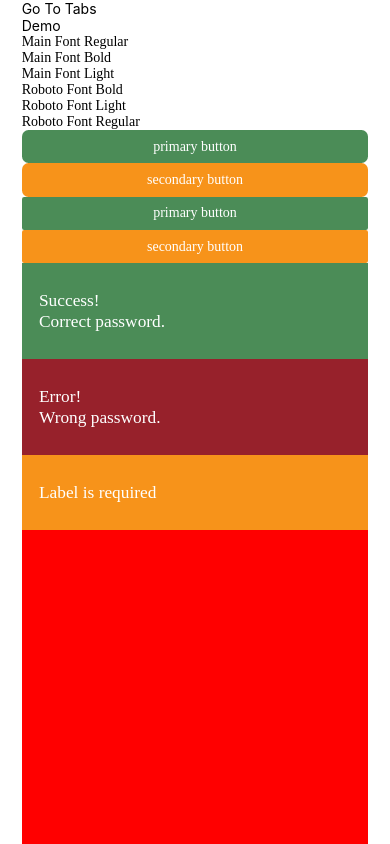
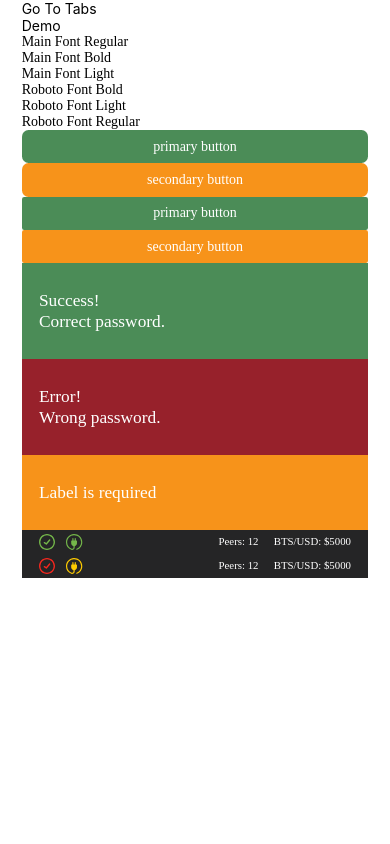
Before and after one commit to PredragWebDev/WhiteWallet, a React Native app: screen /WhiteWallet.DemoScreen in a window 390 px wide. Built offline with nearby package versions, Linux system fonts and the light colour scheme.

Commit message:
status bar component

```diff
--- /dev/null
+++ b/src/assets/icons/CircleCheckIcon.tsx
@@ -0,0 +1,26 @@
+import * as React from "react"
+import Svg, { SvgProps, G, Path, Defs, ClipPath } from "react-native-svg"
+
+interface Props {
+  props?: SvgProps;
+  color?: string
+}
+const CircleCheckIcon = ({props, color = "#74B64A"}: Props) => (
+  <Svg
+    width={16}
+    height={16}
+    fill="none"
+    {...props}
+  >
+    <G fill={color} clipPath="url(#a)">
+      <Path d="M8 16c-4.411 0-8-3.589-8-8s3.589-8 8-8 8 3.589 8 8-3.589 8-8 8ZM8 1.333A6.674 6.674 0 0 0 1.333 8 6.674 6.674 0 0 0 8 14.667 6.674 6.674 0 0 0 14.667 8 6.674 6.674 0 0 0 8 1.333Z" />
+      <Path d="M7.333 10.667a.664.664 0 0 1-.37-.112l-2-1.334a.667.667 0 0 1 .74-1.11l1.502 1 2.95-3.539a.666.666 0 1 1 1.024.854l-3.333 4a.665.665 0 0 1-.513.24Z" />
+    </G>
+    <Defs>
+      <ClipPath id="a">
+        <Path fill="#fff" d="M0 0h16v16H0z" />
+      </ClipPath>
+    </Defs>
+  </Svg>
+)
+export default CircleCheckIcon
--- /dev/null
+++ b/src/assets/icons/PowerIcon.tsx
@@ -0,0 +1,22 @@
+import * as React from "react"
+import Svg, { SvgProps, Path } from "react-native-svg"
+
+interface Props {
+    props?: SvgProps;
+    color?: string
+  }
+
+const PowerIcon = ({props, color = "#74B64A"}: Props) => (
+  <Svg
+    width={17}
+    height={16}
+    fill="none"
+    {...props}
+  >
+    <Path
+      fill={color}
+      d="M13.79 2.272C12.163.702 10.069-.055 7.8.003 3.61.178.178 3.61.003 7.856a8.186 8.186 0 0 0 5.352 7.97c.291.116.582.174.815.174.523 0 .988-.175 1.396-.465a2.541 2.541 0 0 0 1.105-2.095v-1.28c1.338-.29 2.327-1.454 2.327-2.85V6.984c0-.35-.233-.582-.582-.582h-.582V4.657c0-.35-.232-.582-.581-.582-.35 0-.582.233-.582.582v1.745H7.508V4.657c0-.35-.232-.582-.581-.582-.35 0-.582.233-.582.582v1.745h-.582c-.349 0-.581.233-.581.582V9.31c0 1.396.989 2.56 2.326 2.85v1.28c0 .466-.232.873-.581 1.164a1.5 1.5 0 0 1-1.222.174c-2.792-1.105-4.653-3.839-4.537-6.922.116-3.548 3.141-6.573 6.69-6.69 1.92-.058 3.722.64 5.119 1.92a6.95 6.95 0 0 1 2.152 5.061c0 2.909-1.803 5.526-4.537 6.515-.291.116-.466.465-.35.756.117.291.466.466.757.35 3.14-1.164 5.293-4.247 5.293-7.621 0-2.21-.872-4.305-2.501-5.875Z"
+    />
+  </Svg>
+)
+export default PowerIcon
--- /dev/null
+++ b/src/components/common/StatusBar.tsx
@@ -0,0 +1,90 @@
+import CircleCheckIcon from '@/assets/icons/CircleCheckIcon'
+import PowerIcon from '@/assets/icons/PowerIcon'
+import theme from '@/constants/theme'
+import { horizontalScale, verticalScale } from '@/helpers/scale'
+import React from 'react'
+import { StyleSheet, View } from 'react-native'
+import AppText from './AppText'
+
+export enum Status {
+    SUCCESS = 'SUCCESS',
+    WARNING = 'WARNING',
+    ERROR = 'ERROR'
+}
+
+interface Props {
+    peers: number;
+    BTS2USD: number;
+    checkStatus?: Status,
+    powerStatus?: Status
+}
+
+const StatusBar = ({peers, BTS2USD, checkStatus = Status.SUCCESS, powerStatus = Status.SUCCESS}: Props) => {
+    let checkColor: string, powerColor: string;
+    switch (checkStatus) {
+        case Status.SUCCESS:
+            checkColor = theme.colors.iconGreen
+            break;
+        case Status.WARNING:
+            checkColor = theme.colors.iconYellow
+            break;
+        case Status.ERROR:
+            checkColor = theme.colors.iconRed
+            break;
+    }
+
+    switch (powerStatus) {
+        case Status.SUCCESS:
+            powerColor = theme.colors.iconGreen
+            break;
+        case Status.WARNING:
+            powerColor = theme.colors.iconYellow
+            break;
+        case Status.ERROR:
+            powerColor = theme.colors.iconRed
+            break;
+    }
+
+    return (
+        <View style={styles.container}>
+            <View style={styles.subContainer}>
+                <CircleCheckIcon props={{
+                    style: {
+                        marginRight: horizontalScale(10)
+                    }
+                }} color={checkColor} />
+                <PowerIcon color={powerColor}/>
+            </View>
+            <View style={styles.subContainer}>
+                <AppText style={styles.text}>
+                    Peers: {peers}
+                </AppText>
+                <AppText style={styles.text}>
+                    BTS/USD: ${BTS2USD}
+                </AppText>
+            </View>
+        </View>
+    )
+}
+
+const styles = StyleSheet.create({
+    container: {
+        backgroundColor: theme.colors.bgBlack,
+        flexDirection: 'row',
+        justifyContent: 'space-between',
+        alignItems: 'center',
+        paddingVertical: verticalScale(3),
+        paddingHorizontal: horizontalScale(16)
+    },
+    subContainer: {
+        flexDirection: 'row'
+    },
+    text: {
+        marginLeft: horizontalScale(14),
+        fontSize: horizontalScale(10),
+        lineHeight: horizontalScale(12),
+        color: theme.colors.white
+    }
+})
+
+export default StatusBar;
--- a/src/constants/theme.ts
+++ b/src/constants/theme.ts
@@ -8,7 +8,10 @@ const theme: ITheme = {
     bgBlack: '#252526',
     wwGreen: '#4B8C57',
     wwYellow: '#F7931A',
-    wwRed: '#97212B'
+    wwRed: '#97212B',
+    iconGreen: "#74B64A",
+    iconYellow: '#FFCC00',
+    iconRed: '#F6271E'
   },
   fontFamily: {
     mainRegular: 'CascadiaCode-Regular',
--- a/src/constants/theme.types.ts
+++ b/src/constants/theme.types.ts
@@ -7,6 +7,9 @@ export interface ITheme {
       wwGreen: string;
       wwYellow: string;
       wwRed: string;
+      iconGreen: string,
+      iconRed: string;
+      iconYellow: string;
     };
     fontFamily: {
       mainRegular: string;
--- a/src/containers/DemoScreen.tsx
+++ b/src/containers/DemoScreen.tsx
@@ -1,11 +1,12 @@
 import React from 'react';
-import { View, StyleSheet, Text, TouchableOpacity } from 'react-native';
+import {Text, TouchableOpacity } from 'react-native';
 import useAppNavigation from '@/hooks/useAppNavigation';
 import { TabsScreen } from '@/AppNavigation';
 import AppText from '@/components/common/AppText';
 import AppButton from '@/components/common/AppButton';
 import AppNotification, { NotificationType } from '@/components/common/AppNotification';
 import AppLayout from '@/components/common/AppLayout';
+import StatusBar, { Status } from '@/components/common/StatusBar';
 
 const Demo = () => {
     const navigation = useAppNavigation()
@@ -56,10 +57,16 @@ const Demo = () => {
             type={NotificationType.WARNING}
             content='Label is required'
             />
-            <View style={{
-                height: 400,
-                backgroundColor: 'red'
-            }}></View>
+            <StatusBar
+            peers={12}
+            BTS2USD={5000}
+            />
+            <StatusBar
+            peers={12}
+            BTS2USD={5000}
+            checkStatus={Status.ERROR}
+            powerStatus={Status.WARNING}
+            />
         </AppLayout>
     )
 }
```
